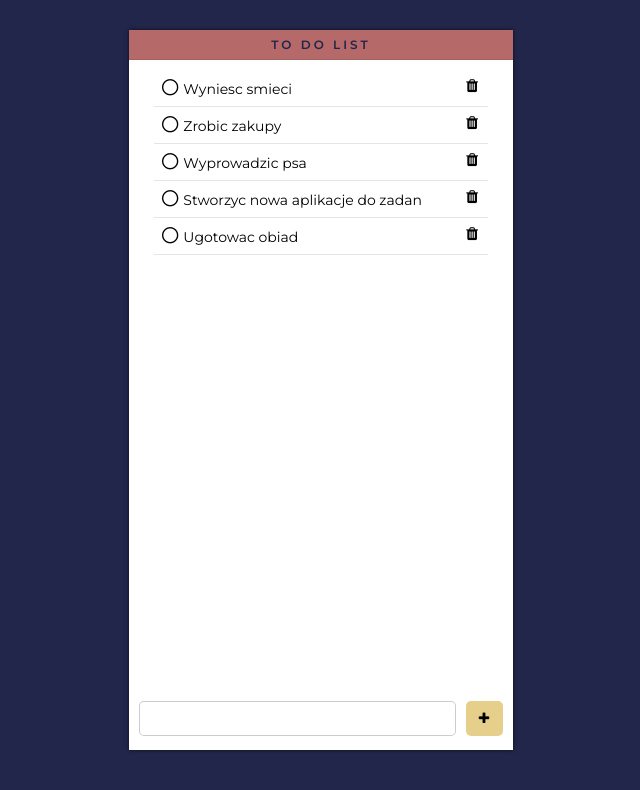
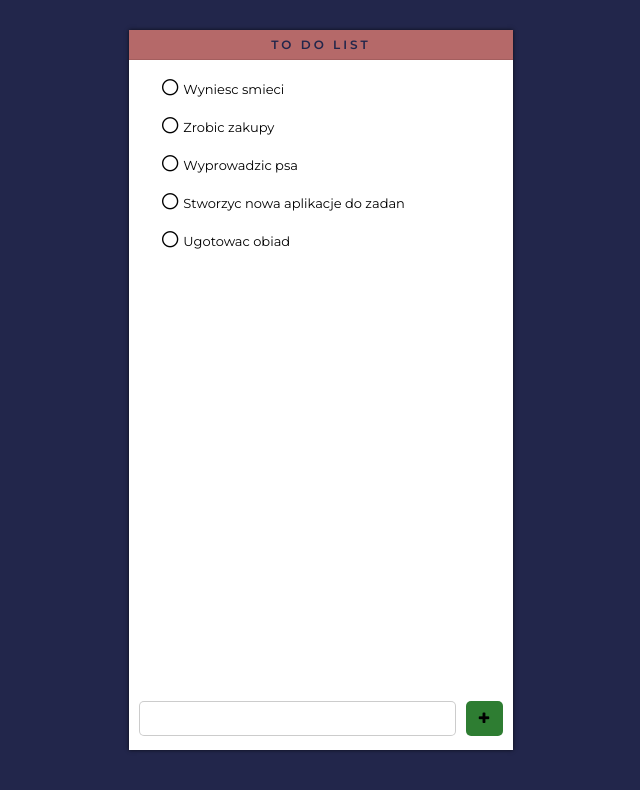
Before and after one commit to marrreg/to-do-list, a plain HTML site: page index.html in a window 1280 px wide. Shown: the whole page, without its empty margins (319-959 px from the left). Drawn offline with Linux system fonts and the light colour scheme.

Commit message:
further ui redesign

```diff
--- a/css/style.css
+++ b/css/style.css
@@ -33,7 +33,8 @@ body {
     right: 0;
     margin-right: 10px;
     cursor: pointer;
-    font-size: 15px;
+    font-size: 0px;
+/*    display: none;*/
 }
 
 #list .list-item {
@@ -41,8 +42,14 @@ body {
     width: 100%;
     list-style-type: none;
     padding: 8px;
-    font-size: 14px;
-    border-bottom: 1px solid rgba(0,0,0,0.1);
+    font-size: 13px;
+    margin-bottom: 3px;
+}
+
+.list-item:hover .deleteButton::before {
+/*    display: inline-block;*/
+    font-size: 15px;
+
 }
 
 #list h1 {
@@ -84,7 +91,7 @@ body {
     border-radius: 5px;
     outline: none;
     border: none;
-    background-color: #e6cf8b;
+    background-color: #2E7D32;
     cursor: pointer;
 }
 
```
